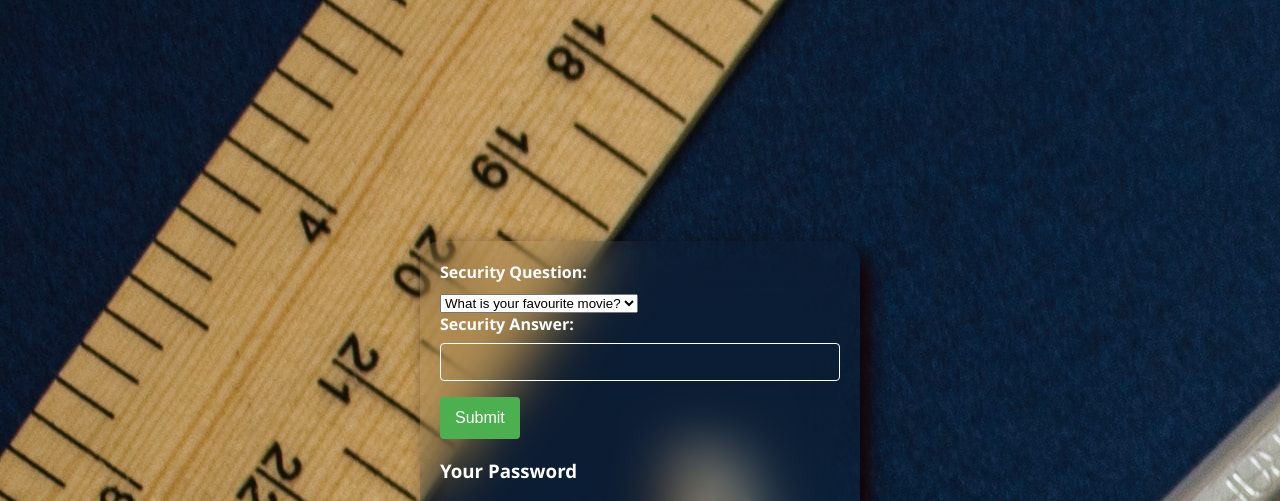
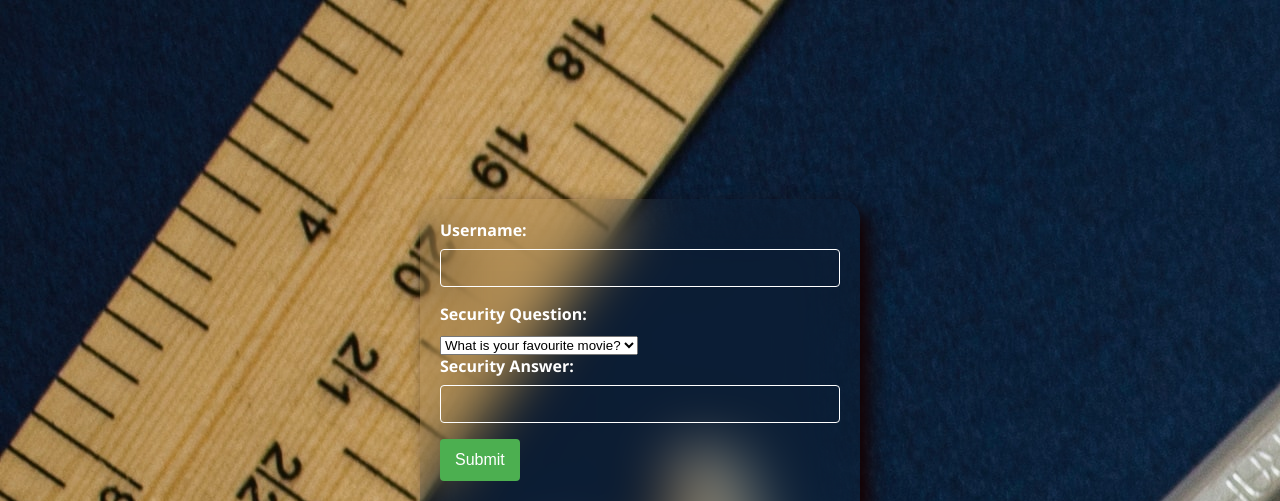
Before and after one commit to AkanshuAich/Society-Expenditure-Tracker, a Django app: page /get_password/ in a window 1280 px wide. Shown: the top 501 px of the page. Run offline with Django 5.2, Linux system fonts and the light colour scheme.

Commit message:
commitpassword

```diff
--- a/society_expenditure/api/templates/getpassword.html
+++ b/society_expenditure/api/templates/getpassword.html
@@ -87,6 +87,8 @@
 
 <form id="getpassword-form" class="form" method="POST">
     {% csrf_token %}
+    <label for="username">Username:</label>
+    <input type="text" id="username" name="username" required>
     <label for="security_question">Security Question:</label>
     <select id="security_question" name="security_question" aria-placeholder="security_question" required>
         <option value="option1">What is your favourite movie?</option>
--- a/society_expenditure/api/views.py
+++ b/society_expenditure/api/views.py
@@ -76,13 +76,14 @@ def signup_views(request):
 
 def getpassword(request):
     if request.method == 'POST':
+        username = request.POST.get('username')
         security_question = request.POST.get('security_question')
         security_answer = request.POST.get('security_answer')
         print(security_question)
         print(security_answer)
-        user = auth.authenticate(securityquestion = security_question , securityanswer = security_answer)
+        user = auth.authenticate(user_name = username, securityquestion = security_question , securityanswer = security_answer)
         if user is not None:
-            original_password = user.password
+            original_password = Exp.password
             print(original_password)
             return render(request, 'getpassword.html', {'password': original_password})
         else:
```
Also changed, not shown: society_expenditure/api/models.py (+8 -0 lines), society_expenditure/api/migrations/0008_alter_exp_password.py (added), society_expenditure/db.sqlite3.
